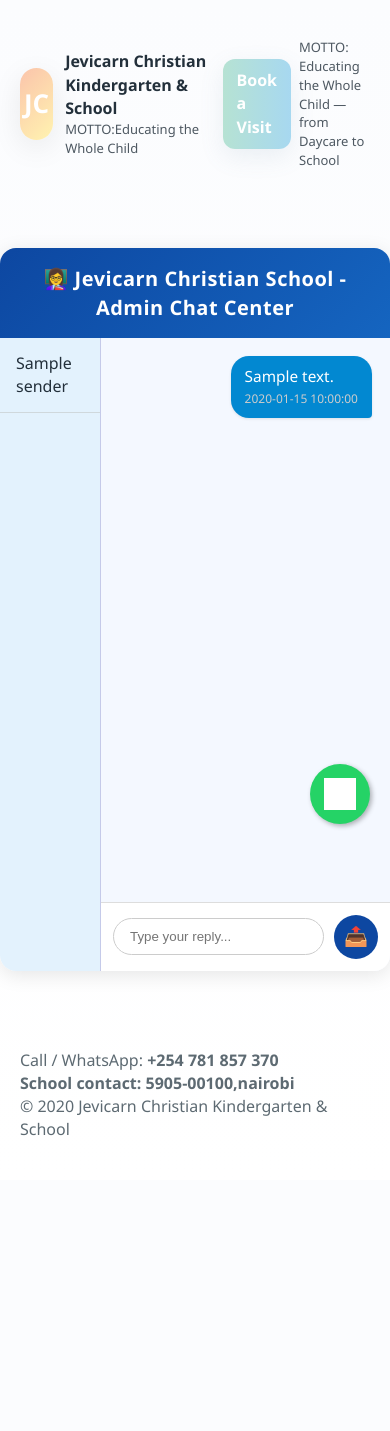
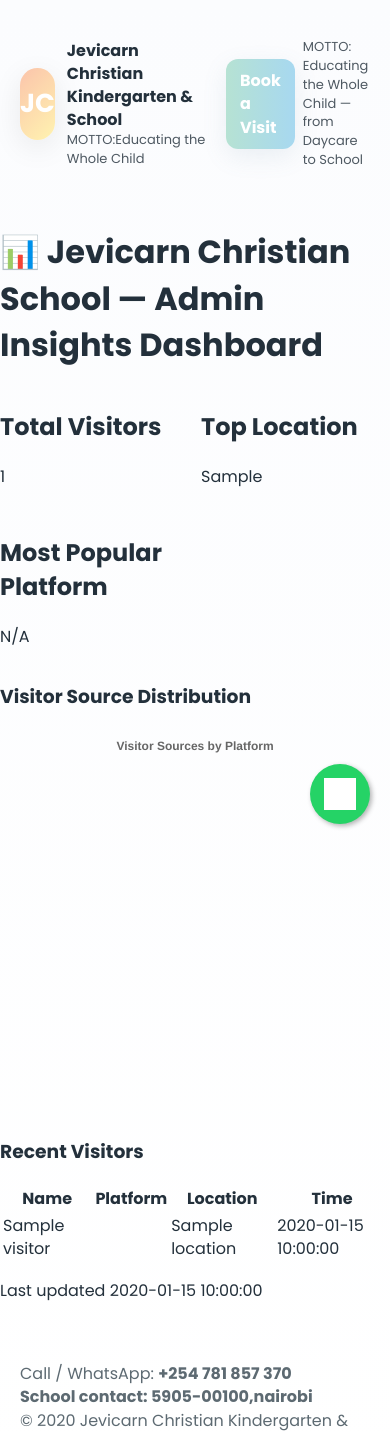
Before and after one commit to JeanPromise/Jevicarn-Christian-School, a Flask app: template templates/admin.html in a window 390 px wide. Shown: the top 1431 px of the page. Before the commit the page ends 1136 px from the top, so only its background shows below. Run offline with Flask 3, Linux system fonts and the light colour scheme; the template is opened without the code that fills it: most values are stand-ins (such as "Sample title", 1, 10 or a date in 2020); grey boxes are pictures that could not be loaded.

Commit message:
Update admin.html

```diff
--- a/templates/admin.html
+++ b/templates/admin.html
@@ -1,234 +1,96 @@
 {% extends 'base.html' %}
 {% block content %}
-<meta http-equiv="refresh" content="90"> <!-- Fallback in case JS stops -->
-<style>
-  body {
-    background-color: #f7faff;
-    font-family: 'Segoe UI', Tahoma, sans-serif;
-  }
+<div class="min-h-screen bg-gray-100 p-6">
+  <div class="max-w-6xl mx-auto bg-white p-8 rounded-2xl shadow-lg">
+    <h1 class="text-3xl font-bold text-center mb-6 text-blue-900">
+      📊 Jevicarn Christian School — Admin Insights Dashboard
+    </h1>
 
-  .admin-container {
-    max-width: 1000px;
-    margin: 40px auto;
-    background: #ffffff;
-    border-radius: 16px;
-    box-shadow: 0 4px 20px rgba(0,0,0,0.1);
-    overflow: hidden;
-  }
+    <!-- Summary Cards -->
+    <div class="grid grid-cols-1 md:grid-cols-3 gap-6 mb-8">
+      <div class="bg-blue-100 p-6 rounded-xl text-center shadow">
+        <h2 class="text-lg font-semibold text-blue-900">Total Visitors</h2>
+        <p class="text-4xl font-bold text-blue-700 mt-2">{{ total_visitors }}</p>
+      </div>
 
-  .admin-header {
-    background: linear-gradient(135deg, #0d47a1, #1565c0);
-    color: #fff;
-    text-align: center;
-    padding: 16px;
-    font-size: 1.25em;
-    letter-spacing: 0.5px;
-    font-weight: 600;
-  }
+      <div class="bg-green-100 p-6 rounded-xl text-center shadow">
+        <h2 class="text-lg font-semibold text-green-900">Top Location</h2>
+        <p class="text-2xl font-bold text-green-700 mt-2">
+          {{ top_location if top_location else 'Unknown' }}
+        </p>
+      </div>
 
-  .admin-chat-area {
-    display: flex;
-    height: 75vh;
-  }
-
-  .chat-list {
-    width: 30%;
-    background: #e3f2fd;
-    border-right: 1px solid #c5cae9;
-    overflow-y: auto;
-  }
-
-  .chat-list-item {
-    padding: 14px 16px;
-    border-bottom: 1px solid #cfd8dc;
-    cursor: pointer;
-    font-weight: 500;
-    transition: background 0.2s;
-  }
-
-  .chat-list-item:hover { background-color: #bbdefb; }
-  .chat-list-item.active {
-    background-color: #90caf9;
-    font-weight: bold;
-    color: #0d47a1;
-  }
-
-  .chat-box {
-    flex: 1;
-    display: flex;
-    flex-direction: column;
-    background: #f4f8ff;
-    position: relative;
-  }
-
-  .messages {
-    flex: 1;
-    overflow-y: auto;
-    padding: 18px;
-    display: flex;
-    flex-direction: column;
-  }
-
-  .message {
-    max-width: 75%;
-    padding: 10px 14px;
-    border-radius: 18px;
-    margin-bottom: 10px;
-    font-size: 0.96rem;
-    line-height: 1.4;
-    word-wrap: break-word;
-    box-shadow: 0 1px 3px rgba(0,0,0,0.1);
-  }
-
-  .user-msg {
-    background: #0288d1;
-    color: #fff;
-    align-self: flex-end;
-    border-bottom-right-radius: 4px;
-  }
-
-  .admin-msg {
-    background: #0d47a1;
-    color: #fff;
-    align-self: flex-start;
-    border-bottom-left-radius: 4px;
-  }
-
-  .timestamp {
-    font-size: 0.75rem;
-    color: #ccc;
-    margin-top: 4px;
-    text-align: right;
-  }
-
-  .reply-form {
-    display: flex;
-    gap: 10px;
-    padding: 12px;
-    background: #fff;
-    border-top: 1px solid #ddd;
-    align-items: center;
-  }
-
-  .reply-form input {
-    flex: 1;
-    padding: 10px 16px;
-    border-radius: 25px;
-    border: 1px solid #ccc;
-    outline: none;
-  }
-
-  .reply-form input:focus {
-    border-color: #0d47a1;
-    box-shadow: 0 0 3px rgba(13,71,161,0.3);
-  }
-
-  .reply-form button {
-    background: #0d47a1;
-    border: none;
-    color: #fff;
-    border-radius: 50%;
-    width: 44px;
-    height: 44px;
-    font-size: 1.2rem;
-    cursor: pointer;
-    transition: 0.2s;
-  }
-
-  .reply-form button:hover { background: #08306b; }
-
-  .no-messages {
-    color: #777;
-    text-align: center;
-    margin-top: 20%;
-    font-size: 1.1rem;
-  }
-</style>
-
-<section class="admin-container">
-  <div class="admin-header">👩‍🏫 Jevicarn Christian School - Admin Chat Center</div>
-
-  <div class="admin-chat-area">
-    <!-- Sender list -->
-    <div class="chat-list">
-      {% for sender in senders %}
-        <a href="{{ url_for('admin', auth=request.args.get('auth'), sender=sender) }}"
-           style="text-decoration:none; color:inherit;">
-          <div class="chat-list-item {% if sender == active_sender %}active{% endif %}">
-            {{ sender }}
-          </div>
-        </a>
-      {% else %}
-        <div class="no-messages">No messages yet</div>
-      {% endfor %}
+      <div class="bg-yellow-100 p-6 rounded-xl text-center shadow">
+        <h2 class="text-lg font-semibold text-yellow-900">Most Popular Platform</h2>
+        <p class="text-2xl font-bold text-yellow-700 mt-2">
+          {{ platforms[0] if platforms else 'N/A' }}
+        </p>
+      </div>
     </div>
 
-    <!-- Chat box -->
-    <div class="chat-box">
-      <div class="messages">
-        {% if chat_messages %}
-          {% for msg in chat_messages %}
-            <div class="message {{ 'admin-msg' if msg.sender == 'admin' else 'user-msg' }}">
-              {% if msg.text %}
-                <div>{{ msg.text }}</div>
-              {% endif %}
-              {% if msg.filename %}
-                <a href="{{ url_for('uploaded_file', filename=msg.filename) }}" target="_blank" style="color:#fff;text-decoration:underline;">📎 Attachment</a>
-              {% endif %}
-              <div class="timestamp">{{ msg.timestamp }}</div>
-            </div>
+    <!-- Analytics Chart -->
+    <div class="bg-gray-50 p-6 rounded-xl shadow mb-8">
+      <h3 class="text-xl font-semibold text-gray-700 mb-4">Visitor Source Distribution</h3>
+      <canvas id="platformChart" width="400" height="200"></canvas>
+    </div>
+
+    <!-- Table of recent visitors -->
+    <div class="bg-white p-6 rounded-xl shadow">
+      <h3 class="text-xl font-semibold text-gray-700 mb-4">Recent Visitors</h3>
+      <table class="min-w-full border border-gray-200 rounded-xl overflow-hidden">
+        <thead class="bg-blue-100">
+          <tr>
+            <th class="px-4 py-2 text-left">Name</th>
+            <th class="px-4 py-2 text-left">Platform</th>
+            <th class="px-4 py-2 text-left">Location</th>
+            <th class="px-4 py-2 text-left">Time</th>
+          </tr>
+        </thead>
+        <tbody>
+          {% for v in visitors %}
+          <tr class="border-b hover:bg-gray-50">
+            <td class="px-4 py-2">{{ v.name }}</td>
+            <td class="px-4 py-2">{{ v.platform }}</td>
+            <td class="px-4 py-2">{{ v.location }}</td>
+            <td class="px-4 py-2 text-sm text-gray-500">{{ v.timestamp }}</td>
+          </tr>
+          {% else %}
+          <tr><td colspan="4" class="text-center py-6 text-gray-500">No visitor data yet</td></tr>
           {% endfor %}
-        {% else %}
-          <div class="no-messages">Select a user to view conversation</div>
-        {% endif %}
-      </div>
+        </tbody>
+      </table>
+    </div>
 
-      {% if active_sender %}
-        <form method="POST"
-              action="{{ url_for('admin_reply', sender=active_sender) }}?auth={{ request.args.get('auth','') }}"
-              class="reply-form">
-          <input type="text" name="text" placeholder="Type your reply..." required>
-          <button title="Send">📤</button>
-        </form>
-      {% endif %}
-    </div>
+    <p class="text-gray-500 text-center mt-8 text-sm">
+      Last updated {{ now().strftime('%Y-%m-%d %H:%M:%S') }}
+    </p>
   </div>
-</section>
+</div>
 
+<script src="https://cdn.jsdelivr.net/npm/chart.js"></script>
 <script>
-  const senderActive = "{{ active_sender }}";
-  const authKey = "{{ request.args.get('auth', '') }}";
-  const messagesBox = document.querySelector('.messages');
-  let lastCount = document.querySelectorAll('.message').length;
-
-  function scrollToBottom() {
-    if (messagesBox) messagesBox.scrollTop = messagesBox.scrollHeight;
-  }
-  scrollToBottom();
-
-  if (senderActive) {
-    setInterval(() => {
-      fetch(`/admin?auth=${authKey}&sender=${senderActive}`)
-        .then(res => res.text())
-        .then(html => {
-          const parser = new DOMParser();
-          const newDoc = parser.parseFromString(html, "text/html");
-          const newMessages = newDoc.querySelector('.messages');
-          const newCount = newMessages ? newMessages.querySelectorAll('.message').length : 0;
-
-          if (newCount > lastCount) {
-            const ding = new Audio("https://cdn.pixabay.com/download/audio/2022/03/15/audio_3fdd2a153b.mp3?filename=ding-36029.mp3");
-            ding.play();
-          }
-
-          lastCount = newCount;
-          if (newMessages && messagesBox) {
-            messagesBox.innerHTML = newMessages.innerHTML;
-            scrollToBottom();
-          }
-        })
-        .catch(err => console.error("Auto-refresh failed:", err));
-    }, 6000);
-  }
+  const ctx = document.getElementById('platformChart').getContext('2d');
+  new Chart(ctx, {
+    type: 'pie',
+    data: {
+      labels: {{ platforms|tojson }},
+      datasets: [{
+        label: 'Users per Platform',
+        data: {{ counts|tojson }},
+        backgroundColor: [
+          '#2563eb', '#16a34a', '#facc15', '#ef4444', '#9333ea',
+          '#f97316', '#0ea5e9', '#84cc16'
+        ],
+        borderWidth: 1
+      }]
+    },
+    options: {
+      responsive: true,
+      plugins: {
+        legend: { position: 'bottom' },
+        title: { display: true, text: 'Visitor Sources by Platform' }
+      }
+    }
+  });
 </script>
 {% endblock %}
```
